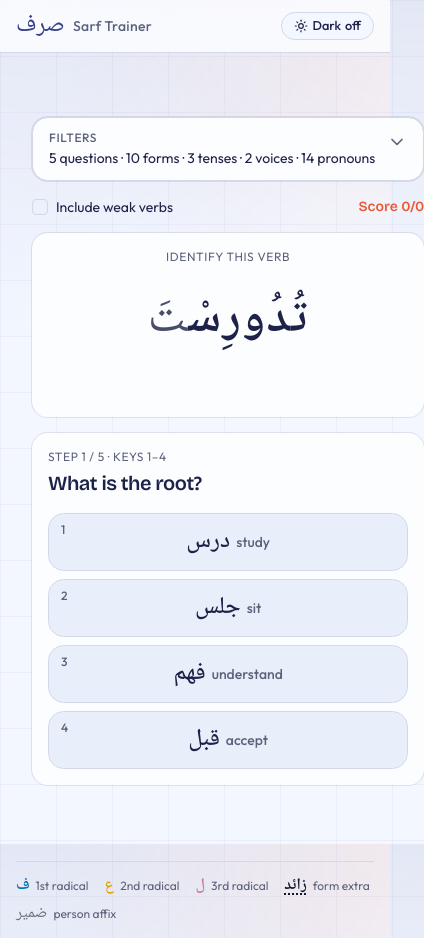
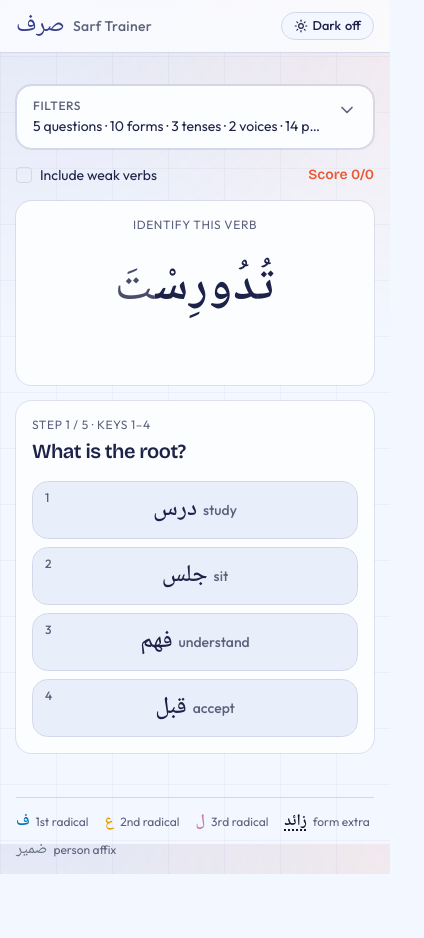
Before and after one commit to sbakht/sarf, a Next.js app: page / in a window 390 px wide. Shown: the whole page, 424 px wide, since content can reach past the window. After the commit the page ends 874 px from the top, so only its background shows below. Built offline with nearby package versions, Linux system fonts and the light colour scheme.

Commit message:
Keep collapsed quiz filters inside the mobile gutter.
The closed Filters summary is nowrap, so flex/grid min-content blew past the viewport and ate the right padding. Allow those columns to shrink and drop the extra QuizView page padding that duplicated the shell.

```diff
--- a/app/layout.tsx
+++ b/app/layout.tsx
@@ -40,10 +40,10 @@ export default function RootLayout({ children }: LayoutProps<"/">) {
   return (
     <html
       lang="en"
-      className={`${outfit.variable} ${bricolage.variable} ${naskh.variable} h-full antialiased`}
+      className={`${outfit.variable} ${bricolage.variable} ${naskh.variable} h-full min-w-0 antialiased`}
       suppressHydrationWarning
     >
-      <body className="min-h-full flex flex-col">
+      <body className="flex min-h-full min-w-0 flex-col">
         <ThemeProvider
           attribute="class"
           defaultTheme="system"
--- a/app/quiz/QuizFilters.tsx
+++ b/app/quiz/QuizFilters.tsx
@@ -354,7 +354,7 @@ export function QuizFilters({
     <aside
       data-quiz-filters
       className={cn(
-        "flex flex-col rounded-xl border border-border bg-card ring-1 ring-foreground/10",
+        "flex min-w-0 w-full flex-col overflow-hidden rounded-xl border border-border bg-card ring-1 ring-foreground/10",
         collapsible ? "gap-0" : "gap-5 p-4 lg:sticky lg:top-20 lg:self-start",
       )}
     >
@@ -363,7 +363,7 @@ export function QuizFilters({
           type="button"
           aria-expanded={open}
           onClick={() => setOpen((value) => !value)}
-          className="flex w-full cursor-pointer items-start gap-3 px-4 py-3 text-start"
+          className="flex min-w-0 w-full cursor-pointer items-start gap-3 px-4 py-3 text-start"
         >
           <div className="min-w-0 flex-1">
             <p className="text-xs font-medium uppercase tracking-wider text-muted-foreground">
--- a/app/quiz/QuizView.tsx
+++ b/app/quiz/QuizView.tsx
@@ -74,14 +74,14 @@ export function QuizView() {
   };
 
   return (
-    <div className="mx-auto flex w-full max-w-6xl flex-col gap-6 px-4 py-8">
-      <div className="grid gap-6 lg:grid-cols-[minmax(18rem,22rem)_1fr]">
-        <div className="hidden lg:block">
+    <div className="flex min-w-0 w-full flex-col gap-6">
+      <div className="grid min-w-0 gap-6 lg:grid-cols-[minmax(18rem,22rem)_1fr]">
+        <div className="hidden min-w-0 lg:block">
           <QuizFilters {...filterProps} />
         </div>
 
-        <div className="flex flex-col gap-4">
-          <div className="lg:hidden">
+        <div className="flex min-w-0 flex-col gap-4">
+          <div className="min-w-0 lg:hidden">
             <QuizFilters
               {...filterProps}
               collapsible
--- a/components/AppShell.tsx
+++ b/components/AppShell.tsx
@@ -49,7 +49,7 @@ export function AppShell({ children }: { children: ReactNode }) {
   );
 
   return (
-    <div className="min-h-full flex flex-col">
+    <div className="flex min-h-full min-w-0 flex-col">
       <header className="border-b border-border bg-card/80 backdrop-blur-sm sticky top-0 z-20">
         <div className="mx-auto flex max-w-6xl flex-wrap items-center justify-between gap-3 px-4 py-2.5">
           {bare ? (
@@ -99,7 +99,7 @@ export function AppShell({ children }: { children: ReactNode }) {
           </div>
         </div>
       </header>
-      <main className="mx-auto w-full max-w-6xl flex-1 px-4 py-8">
+      <main className="mx-auto w-full min-w-0 max-w-6xl flex-1 px-4 py-8">
         {children}
       </main>
       <footer className="px-4 py-3">
```
Also changed, not shown: 1 other file (tests, documents, lock files or other folders).
